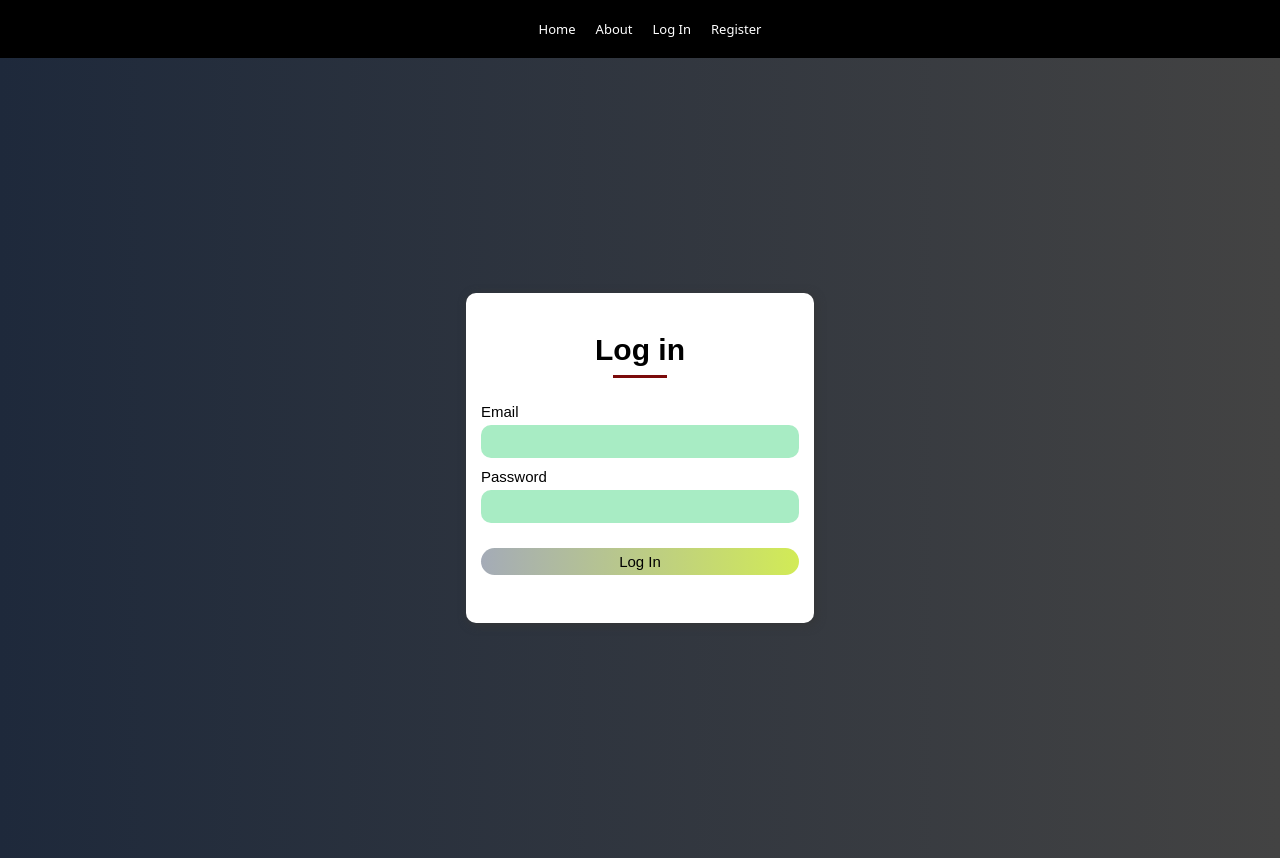
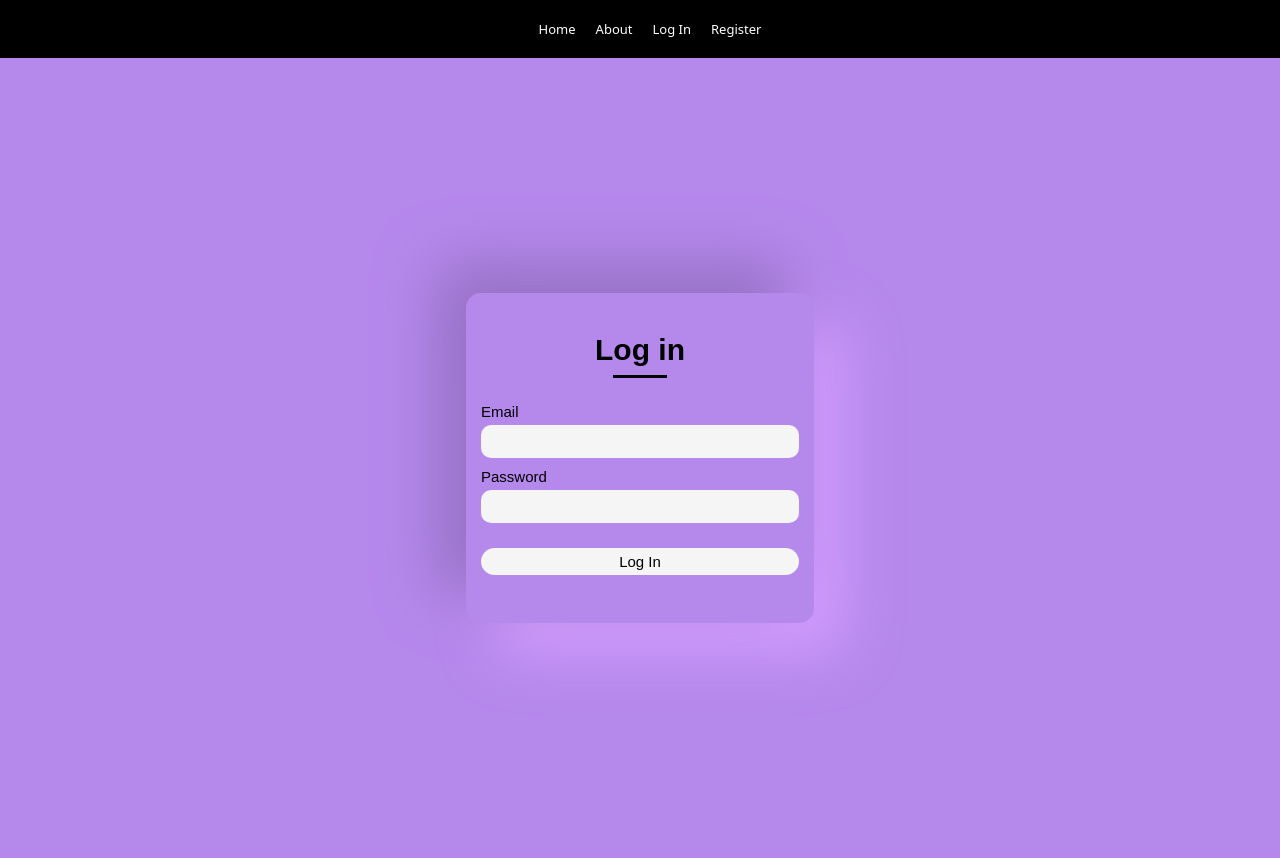
Before and after one commit to Haziq12/Boxd, a Flask app: page /login in a window 1280 px wide. Run offline with Flask 2, Linux system fonts and the light colour scheme; some libraries are stand-ins or nearby versions.

Commit message:
login style with shadow

```diff
--- a/myapp/static/styles/base.css
+++ b/myapp/static/styles/base.css
@@ -13,7 +13,7 @@ html {
 }
 
 body {
-  background-color: rgb(190, 70, 70);
+  /* background-color: rgb(190, 70, 70); */
   font-family: system-ui, -apple-system, BlinkMacSystemFont, "Segoe UI",
         Roboto, Oxygen-Sans, Ubuntu, Cantarell, "Helvetica Neue", sans-serif;
   margin: 0;
--- a/myapp/static/styles/login.css
+++ b/myapp/static/styles/login.css
@@ -5,14 +5,15 @@
   justify-content: center;
   align-items: center;
   font-family: sans-serif;
-  background: linear-gradient(to right, #1e293b, #434343);
+  background: #b588ec;
 }
 
 .login {
   padding: 15px;
-  border-radius: 10px;
-  box-shadow: 2px 2px 10px #353636;
-  background: #fff;
+  border-radius: 15px;
+  background: #b588ec;
+  box-shadow:  -29px -29px 58px #9671c4,
+             29px 29px 58px #d49fff;
   min-height: 300px;
 }
 
@@ -33,7 +34,7 @@
   width: 60%;
   height: 3px;
   margin-top: 8px;
-  background: rgb(123, 10, 10);
+  background: black;
   margin-inline: auto;
 }
 
@@ -49,7 +50,7 @@
   width: 300px;
   border-radius: 10px;
   border: none;
-  background: #a8ecc4;
+  background: whitesmoke;
   color: var(--secondary-color);
   outline: none;
   border: 1px solid transparent;
@@ -60,7 +61,7 @@
   width: 100%;
   border: none;
   border-radius: 30px;
-  background: linear-gradient(to right, #a4abb7, #d2eb56);
+  background: whitesmoke;
   color: black;
   margin: 15px 0 10px 0;
   font-size: 15px;
```
